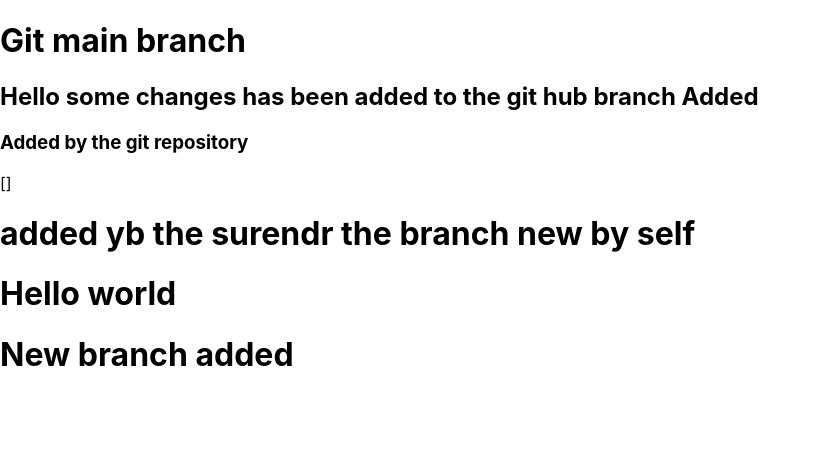
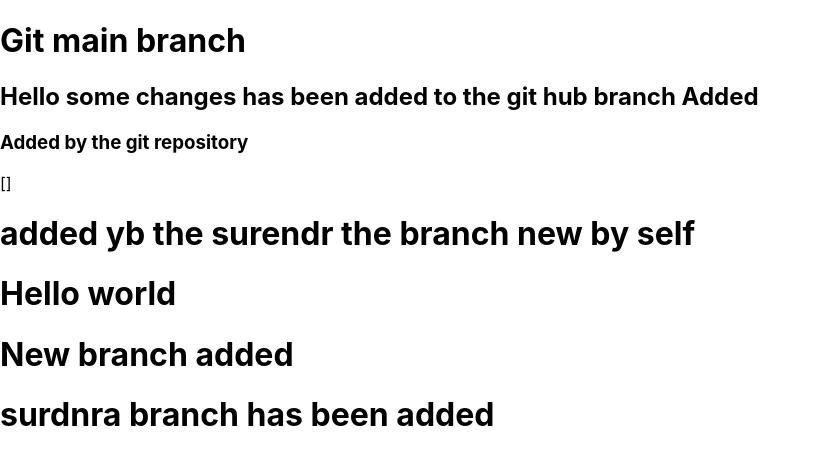
Before and after one commit to surendrareddygaddam/workflow, a React (Create React App) app: page / in a window 1280 px wide. Shown: the top 464 px of the page, without its empty margins (0-821 px from the left). Built offline with nearby package versions, Linux system fonts and the light colour scheme; no server answers.

Commit message:
added surendra branch

```diff
--- a/src/App.js
+++ b/src/App.js
@@ -17,6 +17,7 @@ const App = () => {
       <h1>added yb the surendr the branch new by self</h1>
       <h1>Hello world </h1>
       <h1>New branch added</h1>
+      <h1>surdnra branch has been added</h1>
     </div>
   )
 }
```
